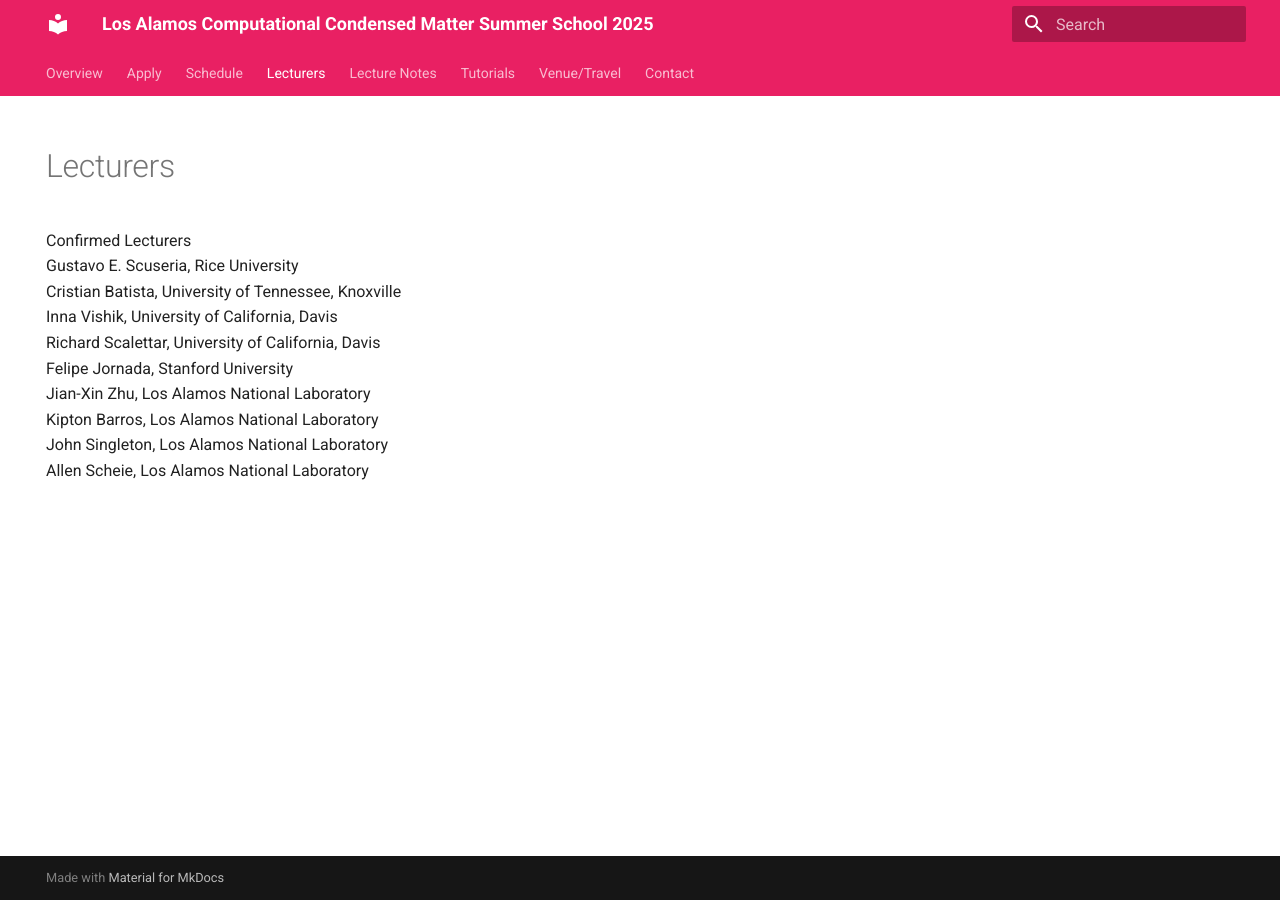
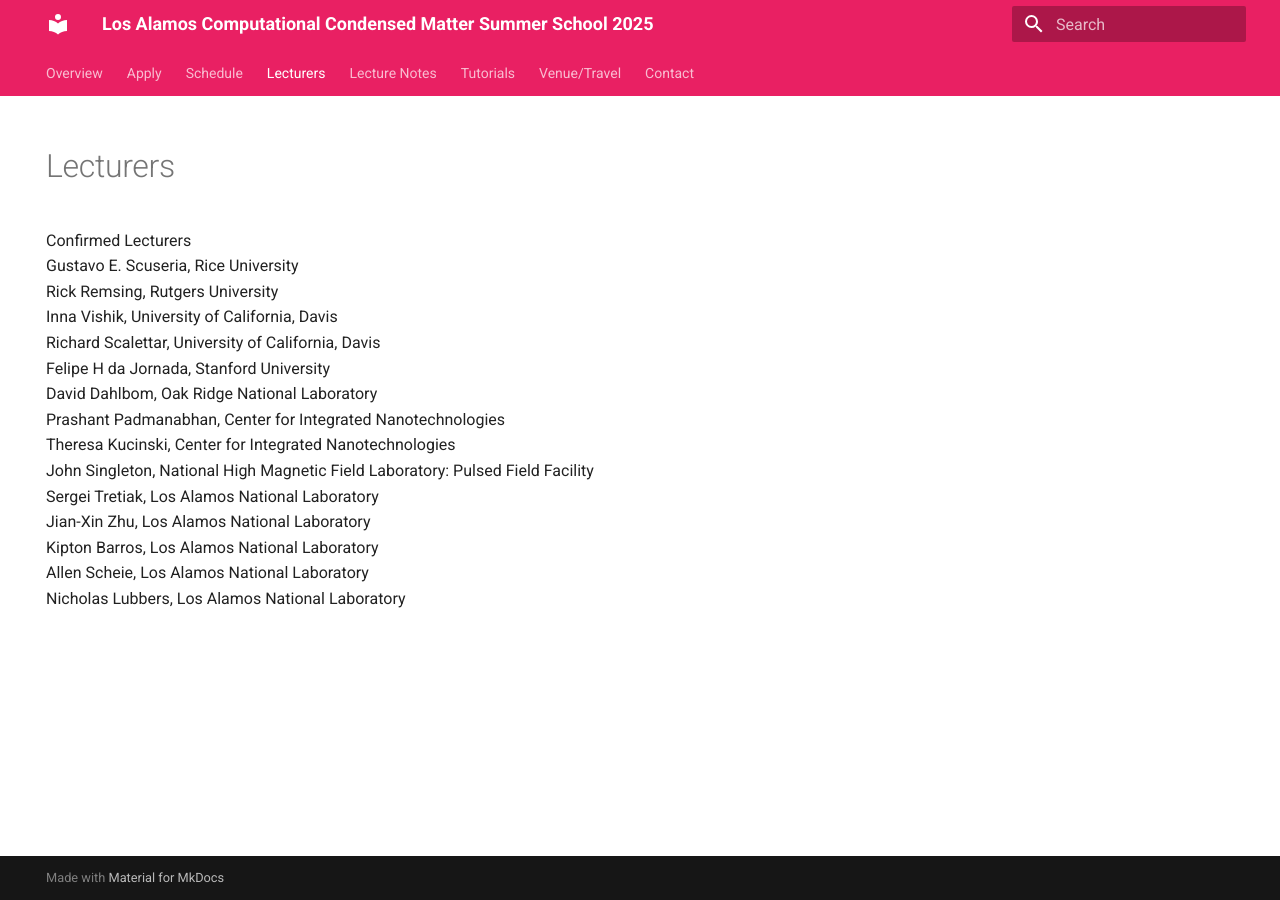
Before and after one commit to LACCMSS/2025, an MkDocs documentation site: the page built from docs/lecturers.md, in a window 1280 px wide. Built offline with MkDocs 1.6.1 and Material for MkDocs 9.7.7, drawn with Linux system fonts in a browser that asks for light colours.

Commit message:
Update lecturers.md

```diff
--- a/docs/lecturers.md
+++ b/docs/lecturers.md
@@ -6,11 +6,16 @@ title: Lecturers
 ---
 Confirmed Lecturers
 <br>Gustavo E. Scuseria, Rice University
-<br>Cristian Batista, University of Tennessee, Knoxville
+<br>Rick Remsing, Rutgers University
 <br>Inna Vishik, University of California, Davis
 <br>Richard Scalettar, University of California, Davis
-<br>Felipe Jornada, Stanford University
+<br>Felipe H da Jornada, Stanford University
+<br>David Dahlbom, Oak Ridge National Laboratory
+<br>Prashant Padmanabhan, Center for Integrated Nanotechnologies
+<br>Theresa Kucinski, Center for Integrated Nanotechnologies
+<br>John Singleton, National High Magnetic Field Laboratory: Pulsed Field Facility
+<br>Sergei Tretiak, Los Alamos National Laboratory
 <br>Jian-Xin Zhu, Los Alamos National Laboratory
 <br>Kipton Barros, Los Alamos National Laboratory
-<br>John Singleton, Los Alamos National Laboratory
 <br>Allen Scheie, Los Alamos National Laboratory
+<br>Nicholas Lubbers, Los Alamos National Laboratory
```
